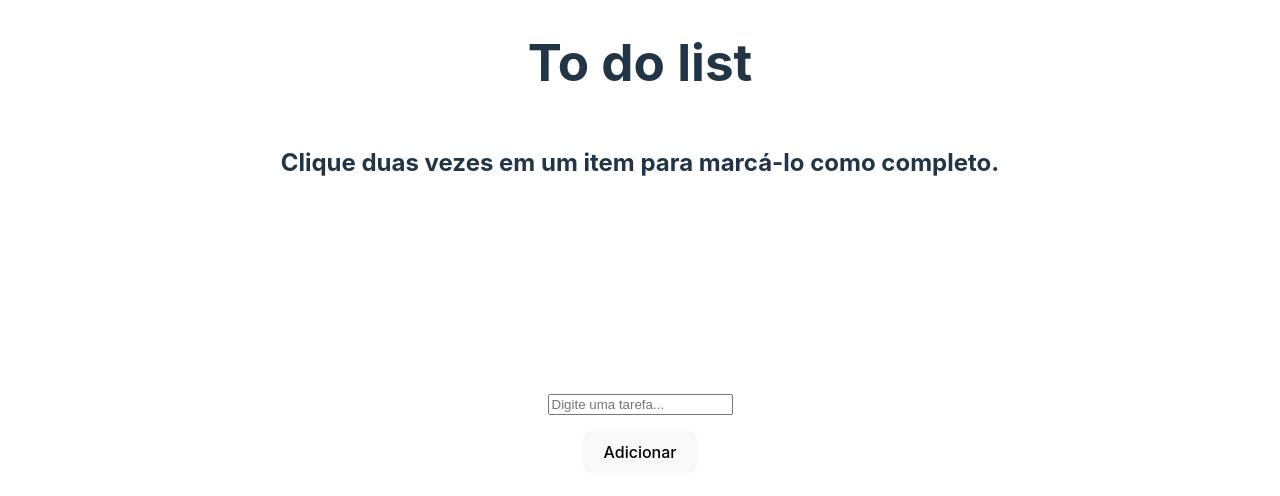
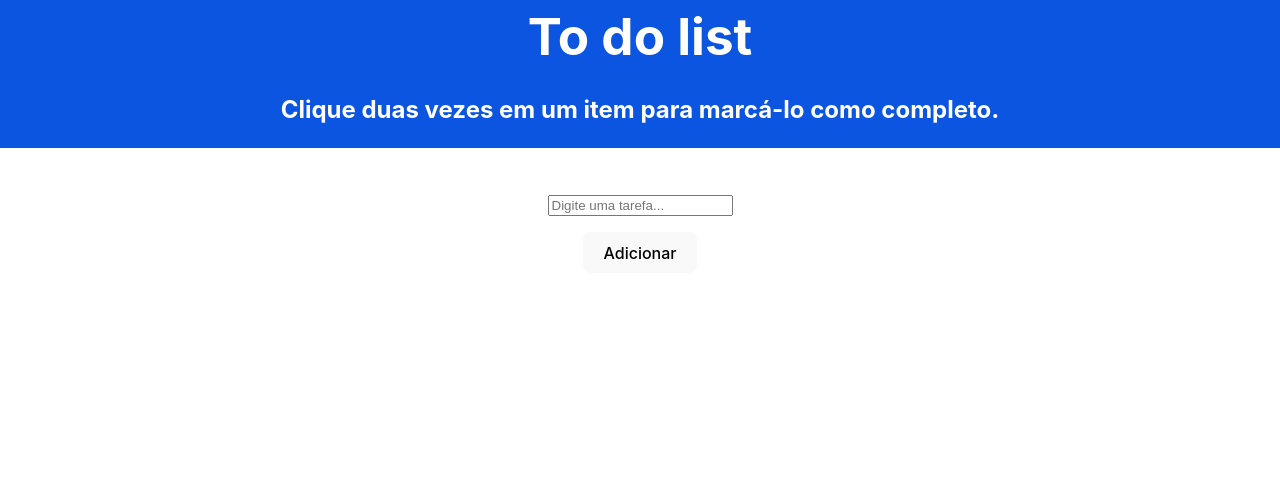
Before and after one commit to coelhoreinaldo/to-do-list, a React (Vite) app: page / in a window 1280 px wide. Shown: the top 496 px of the page. Built offline with nearby package versions, Linux system fonts and the light colour scheme.

Commit message:
✨ feat: create header component

```diff
--- a/src/App.tsx
+++ b/src/App.tsx
@@ -1,20 +1,14 @@
 import React, { useState } from 'react';
 import styled from 'styled-components';
 import './App.css';
+import Header from './components/Header';
 
 const Main = styled.main`
   display: flex;
   min-height: 100vh;
   flex-direction: column;
-  justify-content: center;
   align-items: center;
-`;
-
-const Header = styled.header`
-  position:fixed;
-  top: 0;
-  display: flex;
-  flex-direction: column;
+  margin-top: 160px;
 `;
 
 interface Task {
@@ -32,6 +26,11 @@ function App() {
 
   const handleSubmit = (event: React.FormEvent<HTMLFormElement>) => {
     event.preventDefault();
+
+    if (!task) {
+      return;
+    }
+
     const newId = tasks.length > 0 ? tasks[tasks.length - 1].id + 1 : 1;
     const newTask = {
       id: newId,
@@ -43,10 +42,7 @@ function App() {
 
   return (
     <Main>
-      <Header>
-        <h1>To do list</h1>
-        <h2>Clique duas vezes em um item para marcá-lo como completo.</h2>
-      </Header>
+      <Header />
       <form onSubmit={ handleSubmit }>
         <label>
           <input
--- /dev/null
+++ b/src/components/Header.tsx
@@ -0,0 +1,24 @@
+import styled from 'styled-components';
+
+const HeaderStyled = styled.header`
+  position:fixed;
+  top: 0;
+  display: flex;
+  flex-direction: column;
+  background-color: #0b55e0;
+  color: white;
+  width: 100%;
+`;
+
+const H1 = styled.h1`
+  margin: 8px;
+`;
+
+export default function Header() {
+  return (
+    <HeaderStyled>
+      <H1>To do list</H1>
+      <h2>Clique duas vezes em um item para marcá-lo como completo.</h2>
+    </HeaderStyled>
+  );
+}
```
